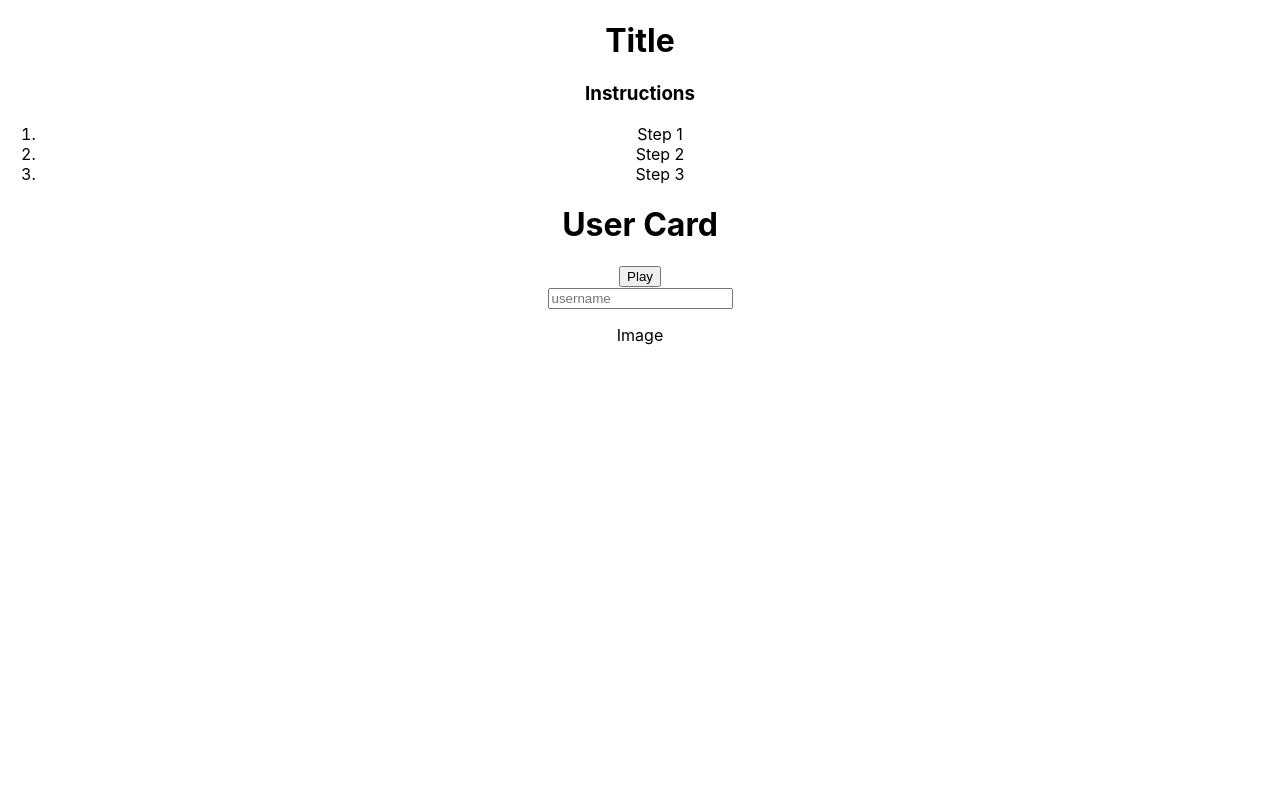
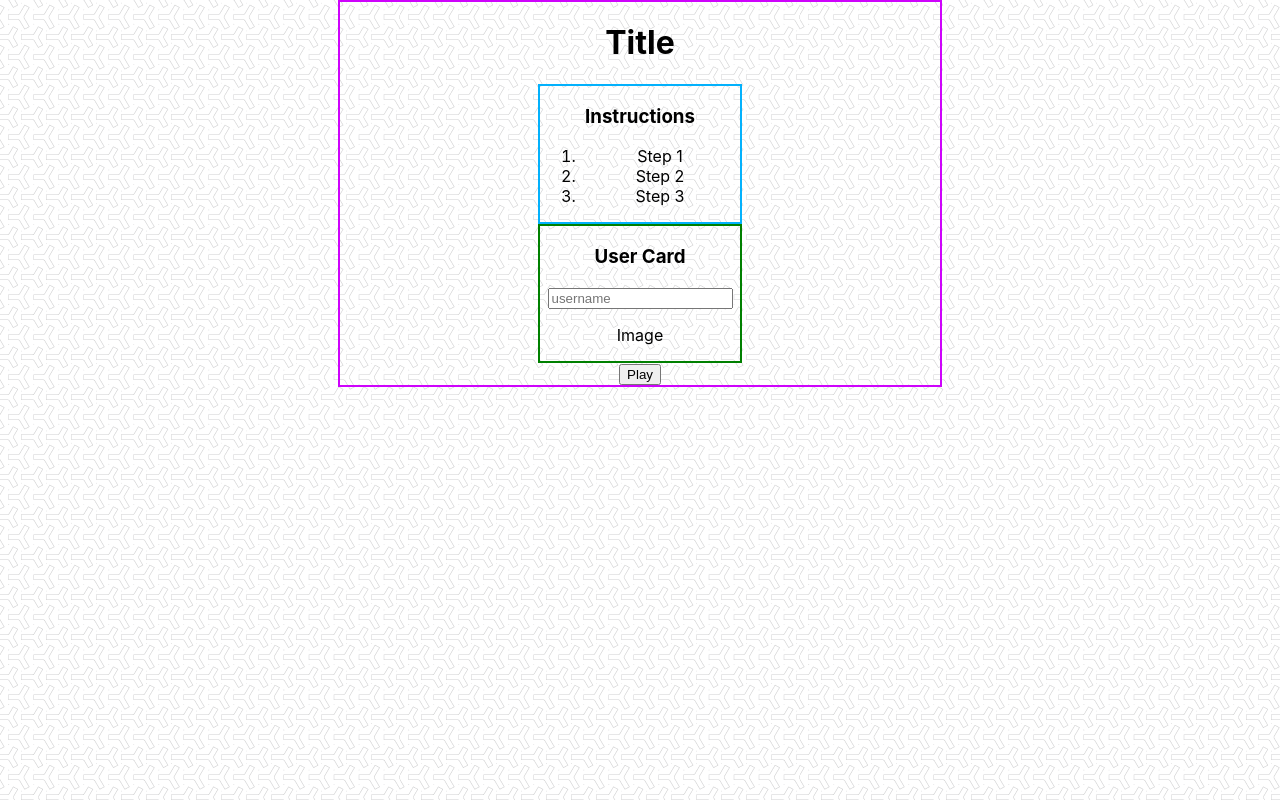
Before and after one commit to darrenzhang2000/skribbl-clone, a React (Create React App) app: page / in a window 1280 px wide. Built offline with nearby package versions, Linux system fonts and the light colour scheme.

Commit message:
added borders to emphasize components in home page

```diff
--- a/src/App.css
+++ b/src/App.css
@@ -1,3 +1,7 @@
 .App {
   text-align: center;
 }
+
+body {
+  background-image: url("./assets/y-so-serious-white.png");
+}
--- a/src/App.js
+++ b/src/App.js
@@ -1,13 +1,11 @@
 import React from 'react';
 import './App.css';
 import Home from './components/home/Home'
-import User from './components/home/User';
 
 function App() {
   return (
     <div className="App">
       <Home/>
-      <User/>
     </div>
   );
 }
--- a/src/components/home/Home.js
+++ b/src/components/home/Home.js
@@ -1,9 +1,22 @@
 import React from "react"
+import User from './User'
+
+let homeStyle = {
+    border: '2px solid #ce03fc',
+    width: '600px',
+    margin: 'auto'
+}
+
+let instructionStyle = {
+    border: '2px solid #03b1fc',
+    width: '200px',
+    margin: 'auto'
+}
 
 const Home = props => (
-    <div>
+    <div style={homeStyle}>
         <h1>Title</h1>
-        <div>
+        <div style={instructionStyle}>
             <h3>Instructions</h3>
             <ol>
                 <li>Step 1</li>
@@ -11,7 +24,7 @@ const Home = props => (
                 <li>Step 3</li>
             </ol>
         </div>
-        <h1>User Card</h1>
+        <User/>
         <button>Play</button>
     </div>
 )
--- a/src/components/home/User.js
+++ b/src/components/home/User.js
@@ -1,6 +1,14 @@
 import React from 'react'
 
-const User = (props) => <div>
+
+let style = {
+    border: '2px solid green',
+    width: '200px',
+    margin: 'auto'
+}
+
+const User = (props) => <div style={style}>
+    <h3>User Card</h3>
     <input type='text' placeholder='username'/>
     <p>Image</p>
 </div>
```
Also changed, not shown: src/assets/y-so-serious-white.png (added), src/components/home/Instruction.js (added).
